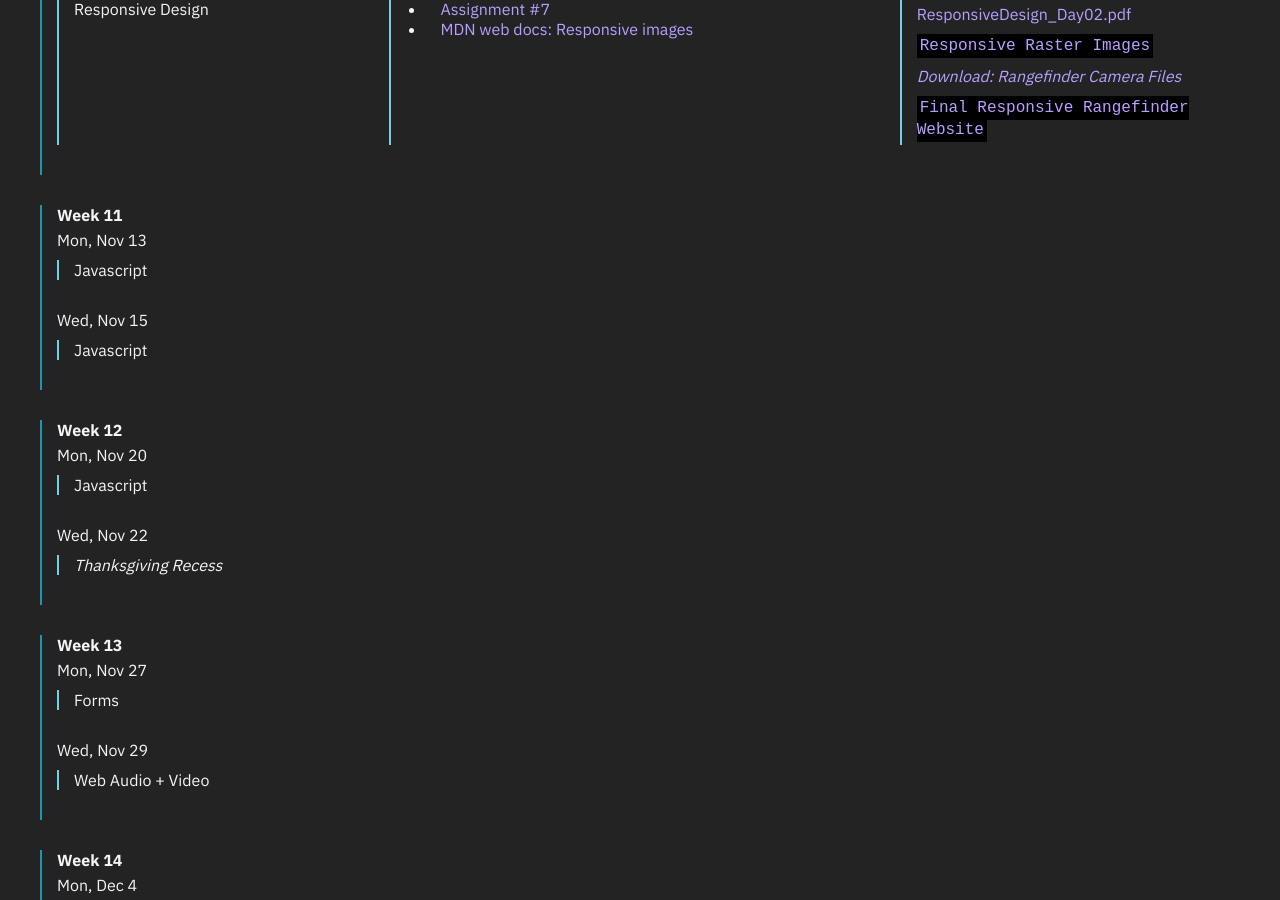
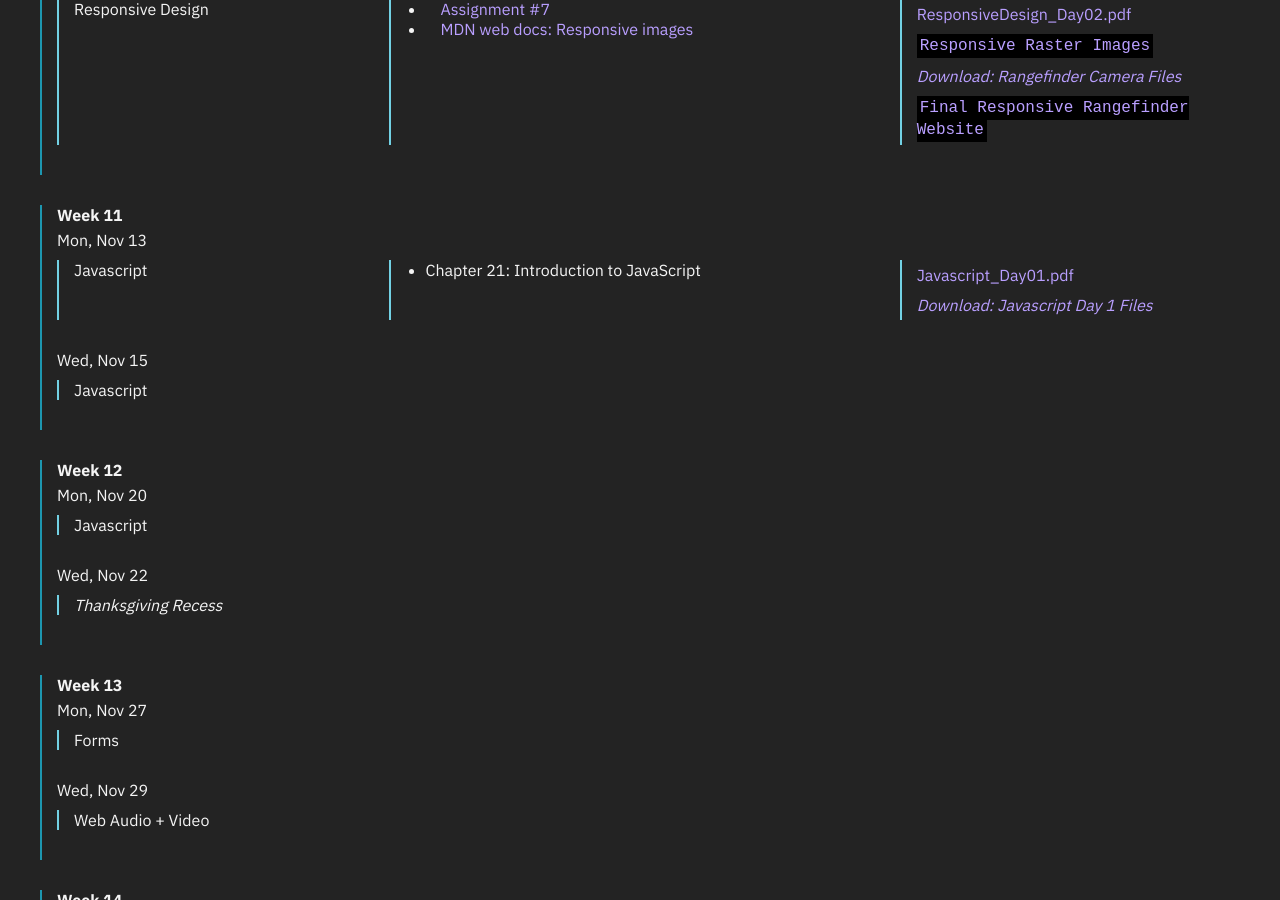
Before and after one commit to emilydidthis/CSCI-UA.004-Fall23, a Jekyll site: the page built from schedule.markdown, in a window 1280 px wide and 900 px high, scrolled down 3591 px. Built offline with Jekyll 4.4.1, drawn with Linux system fonts in a browser that asks for light colours.

Commit message:
javascript day 1

```diff
--- a/_data/schedule.yaml
+++ b/_data/schedule.yaml
@@ -296,10 +296,14 @@ schedule:
     classes:
       - topics: Javascript
         assigned:
+        - "Chapter 21: Introduction to JavaScript"
         files:
-        - name:
-          path:
-          type:
+        - name: Javascript_Day01.pdf
+          path: /assets/slides/11_Javascript_Day1.pdf
+          type: slides
+        - name: "Download: Javascript Day 1 Files"
+          path: /assets/files/javascript-day1.zip
+          type: download
       - topics: Javascript
         assigned:
         files:
```
Also changed, not shown: index.markdown (line endings or trailing spaces), 6 other files.
